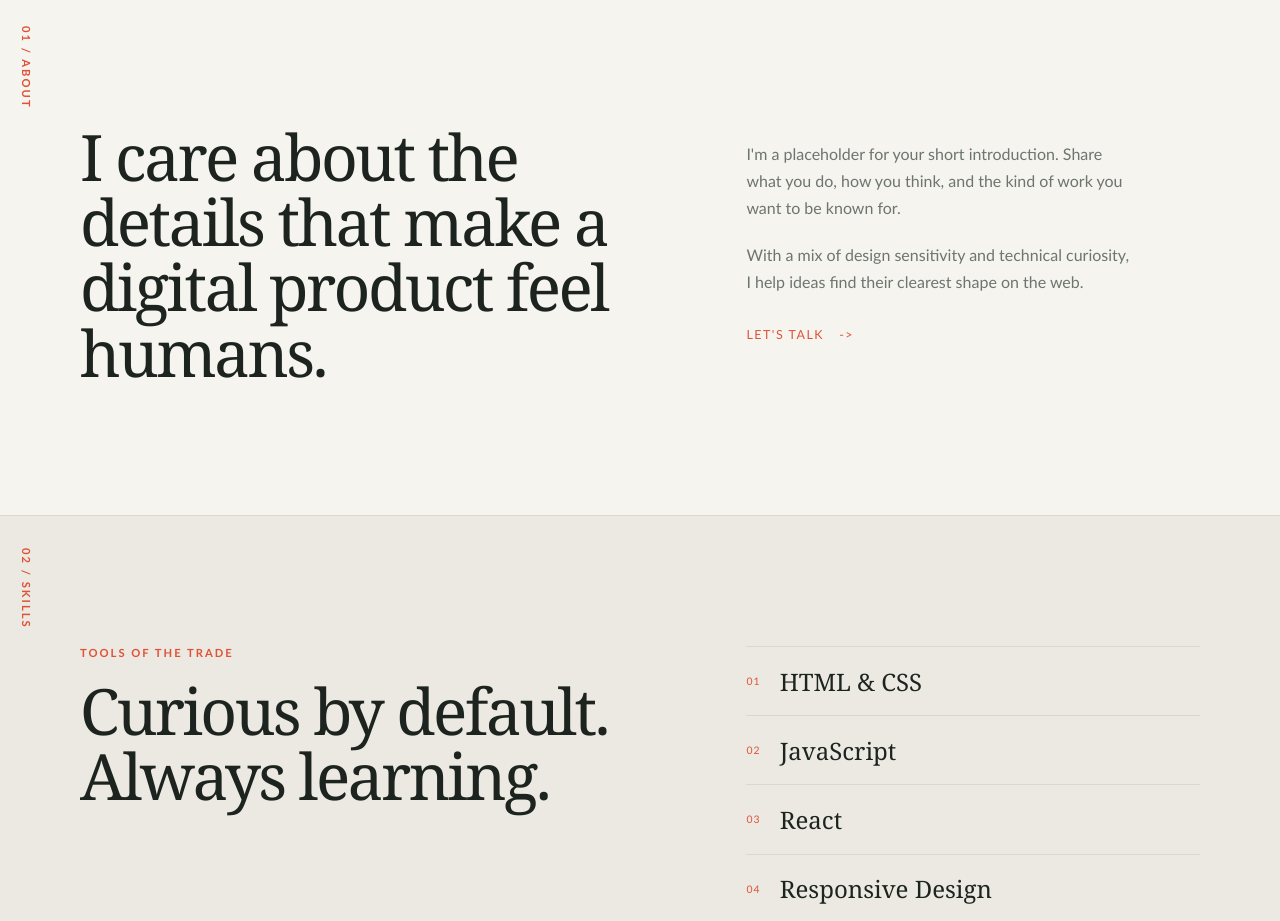
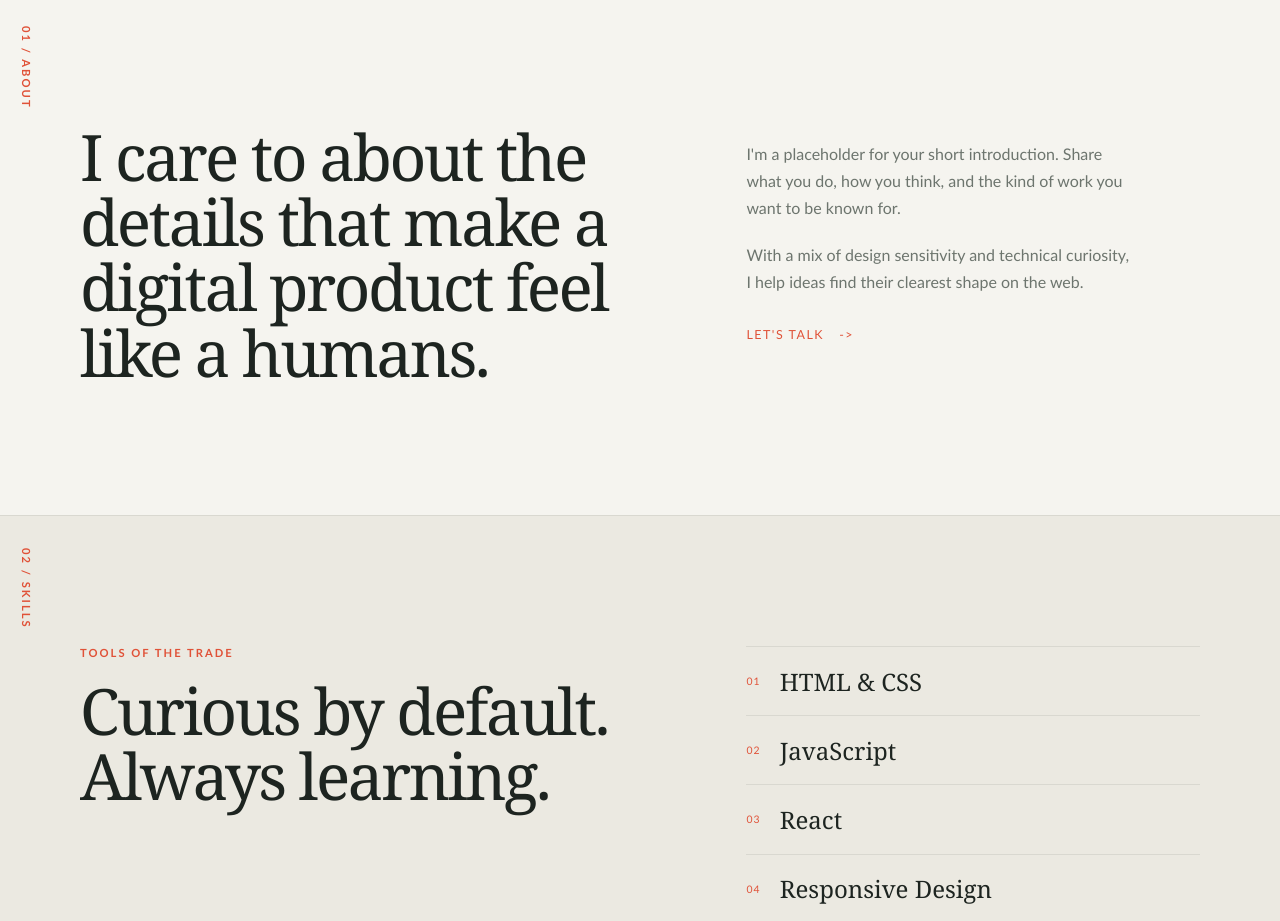
Before and after one commit to Katkamvamsh/employee-management, a React (Vite) app: page / in a window 1280 px wide. Shown: the part 800-1721 px from the top of the page. Built offline with nearby package versions, Linux system fonts and the light colour scheme.

Commit message:
added humans 6

```diff
--- a/src/components/About/About.jsx
+++ b/src/components/About/About.jsx
@@ -5,7 +5,7 @@ function About() {
         <section className="section about-section" id="about">
             <div className="section-label">01 / About</div>
             <div className="about-layout container">
-                <h2>I care about the details that make a digital product feel humans.</h2>
+                <h2>I care to  about the details that    make a digital product feel  like a humans.</h2>
                 <div className="about-copy">
                     <p>I&apos;m a placeholder for your short introduction. Share what you do, how you think, and the kind of work you want to be known for.</p>
                     <p>With a mix of design sensitivity and technical curiosity, I help ideas find their clearest shape on the web.</p>
```
